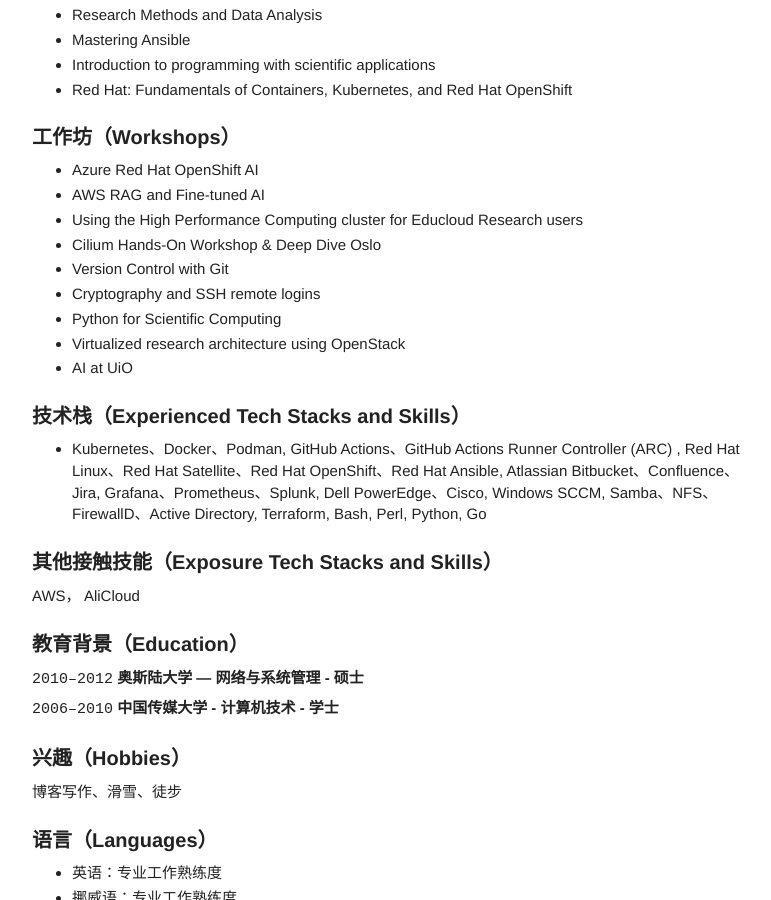
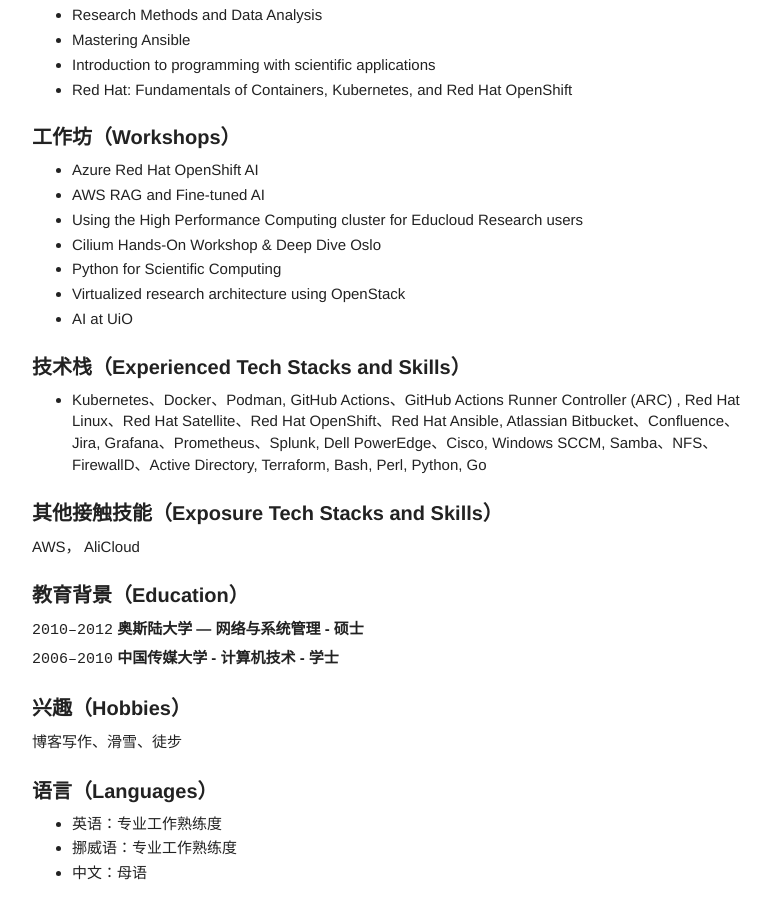
Before and after one commit to gcccheng/wugui, a Jekyll site: the page built from index.md, in a window 1280 px wide and 900 px high, scrolled down 5629 px. Shown: the whole window, without its empty margins (118-889 px from the left). Built offline with Jekyll 4.4.1, drawn with Linux system fonts in a browser that asks for light colours.

Commit message:
Update index.md

```diff
--- a/index.md
+++ b/index.md
@@ -259,8 +259,6 @@ Olympic Broadcasting Services（OBS）是国际奥委会直属机构，负责奥
 - AWS RAG and Fine-tuned AI
 - Using the High Performance Computing cluster for Educloud Research users
 - Cilium Hands-On Workshop & Deep Dive Oslo
-- Version Control with Git
-- Cryptography and SSH remote logins
 - Python for Scientific Computing
 - Virtualized research architecture using OpenStack
 - AI at UiO
```
